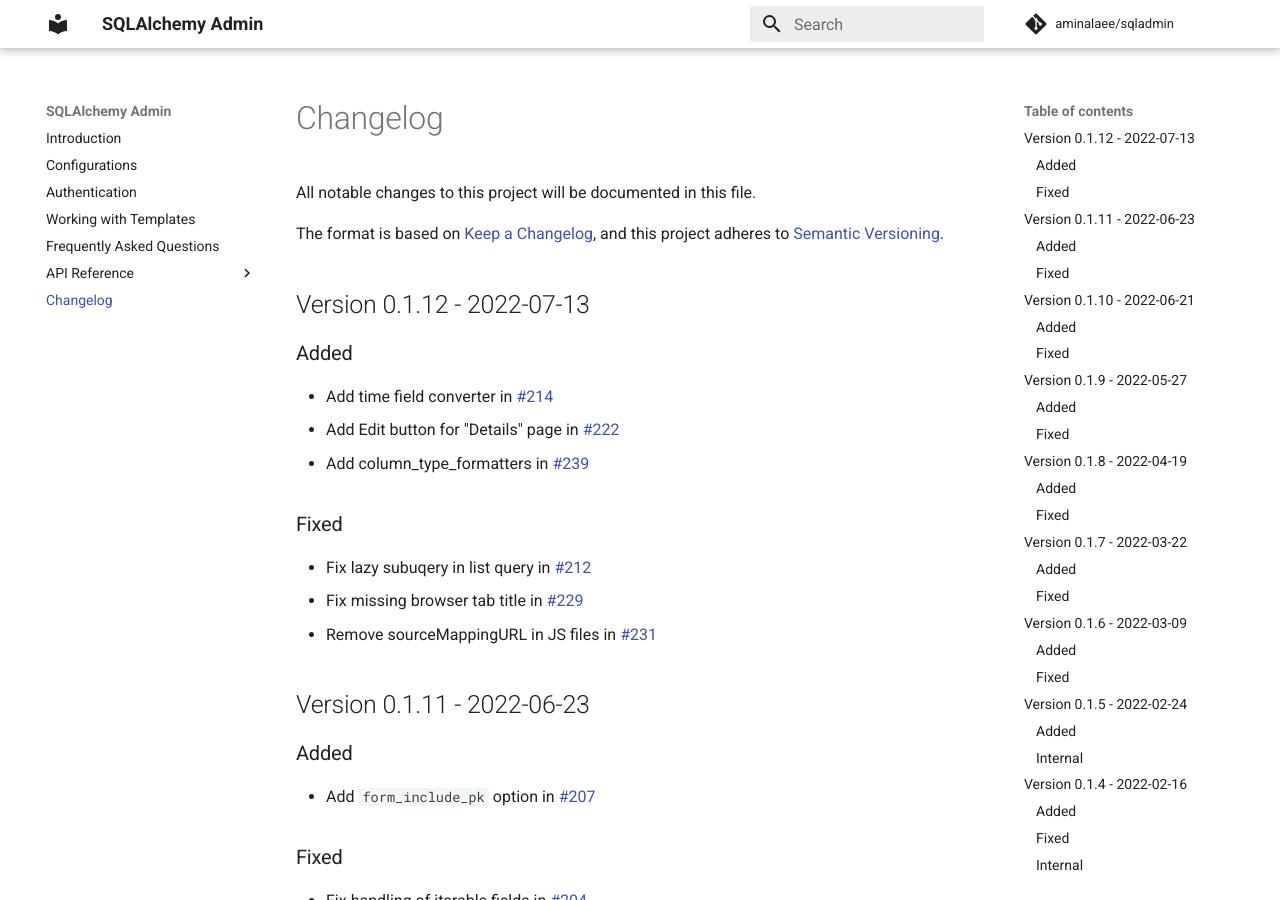
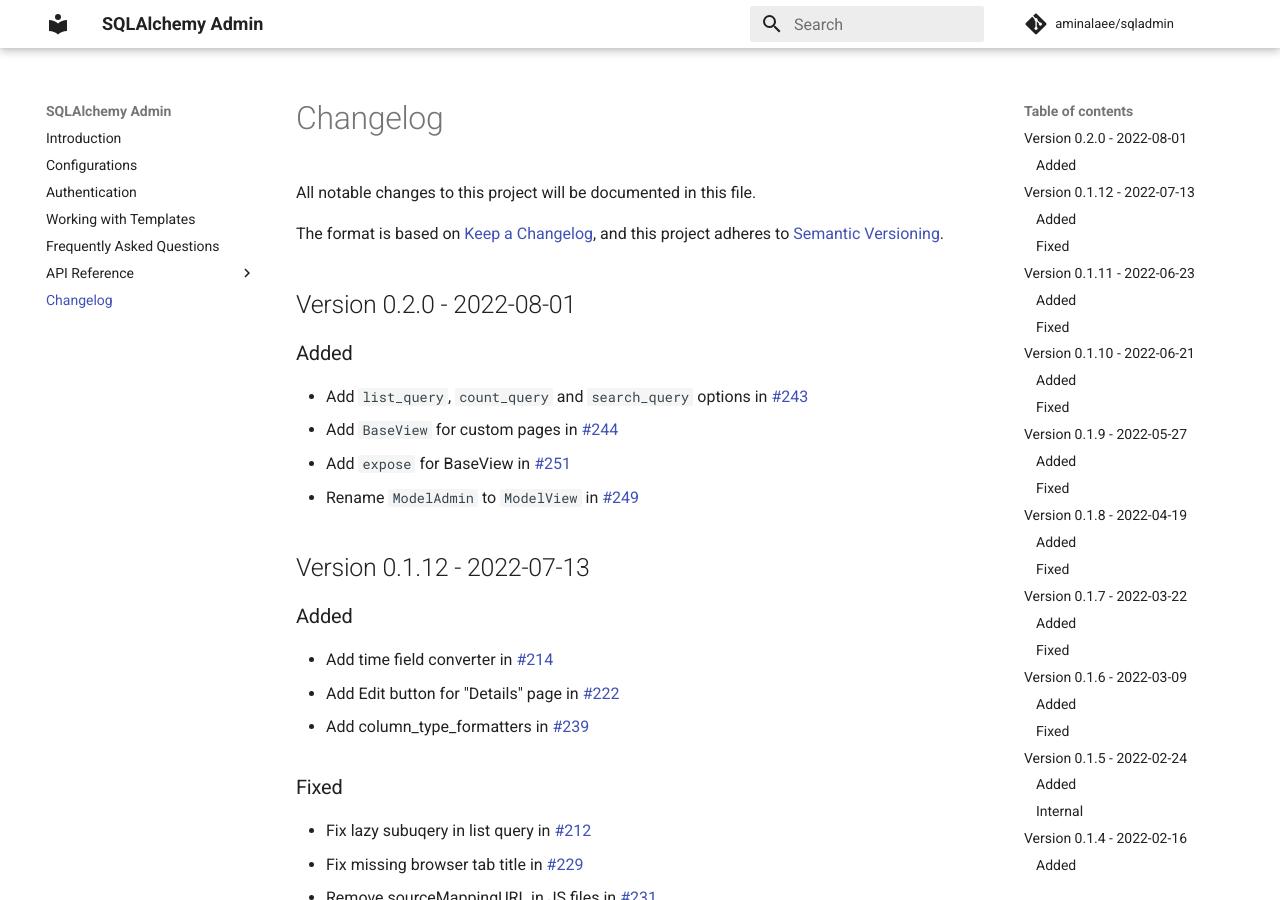
Before and after one commit to aminalaee/sqladmin, an MkDocs documentation site: the page built from docs/changelog.md, in a window 1280 px wide and 900 px high. Built offline with MkDocs 1.6.1 and Material for MkDocs 9.7.7, drawn with Linux system fonts in a browser that asks for light colours; comment, search, counter and statistics services are not loaded.

Commit message:
Version 0.2.0 (#254)

```diff
--- a/docs/changelog.md
+++ b/docs/changelog.md
@@ -3,6 +3,15 @@
 
 The format is based on [Keep a Changelog](https://keepachangelog.com/en/1.0.0/),
 and this project adheres to [Semantic Versioning](https://semver.org/spec/v2.0.0.html).
+
+## Version 0.2.0 - 2022-08-01
+
+### Added
+
+* Add `list_query`, `count_query` and `search_query` options in [#243](https://github.com/aminalaee/sqladmin/pull/243)
+* Add `BaseView` for custom pages in [#244](https://github.com/aminalaee/sqladmin/pull/244)
+* Add `expose` for BaseView in [#251](https://github.com/aminalaee/sqladmin/pull/251)
+* Rename `ModelAdmin` to `ModelView` in [#249](https://github.com/aminalaee/sqladmin/pull/249)
 
 ## Version 0.1.12 - 2022-07-13
 
--- a/setup.cfg
+++ b/setup.cfg
@@ -1,6 +1,6 @@
 [metadata]
 name = sqladmin
-version = 0.1.12
+version = 0.2.0
 author = Amin Alaee
 author_email = mohammadamin.alaee@gmail.com
 description = Admin interface for SQLAlchemy.
--- a/sqladmin/__init__.py
+++ b/sqladmin/__init__.py
@@ -1,7 +1,7 @@
 from sqladmin.application import Admin, expose
 from sqladmin.models import BaseView, ModelAdmin, ModelView
 
-__version__ = "0.1.12"
+__version__ = "0.2.0"
 
 __all__ = [
     "Admin",
```
Also changed, not shown: CHANGELOG.md (+11 -0 lines), 1 other file.
